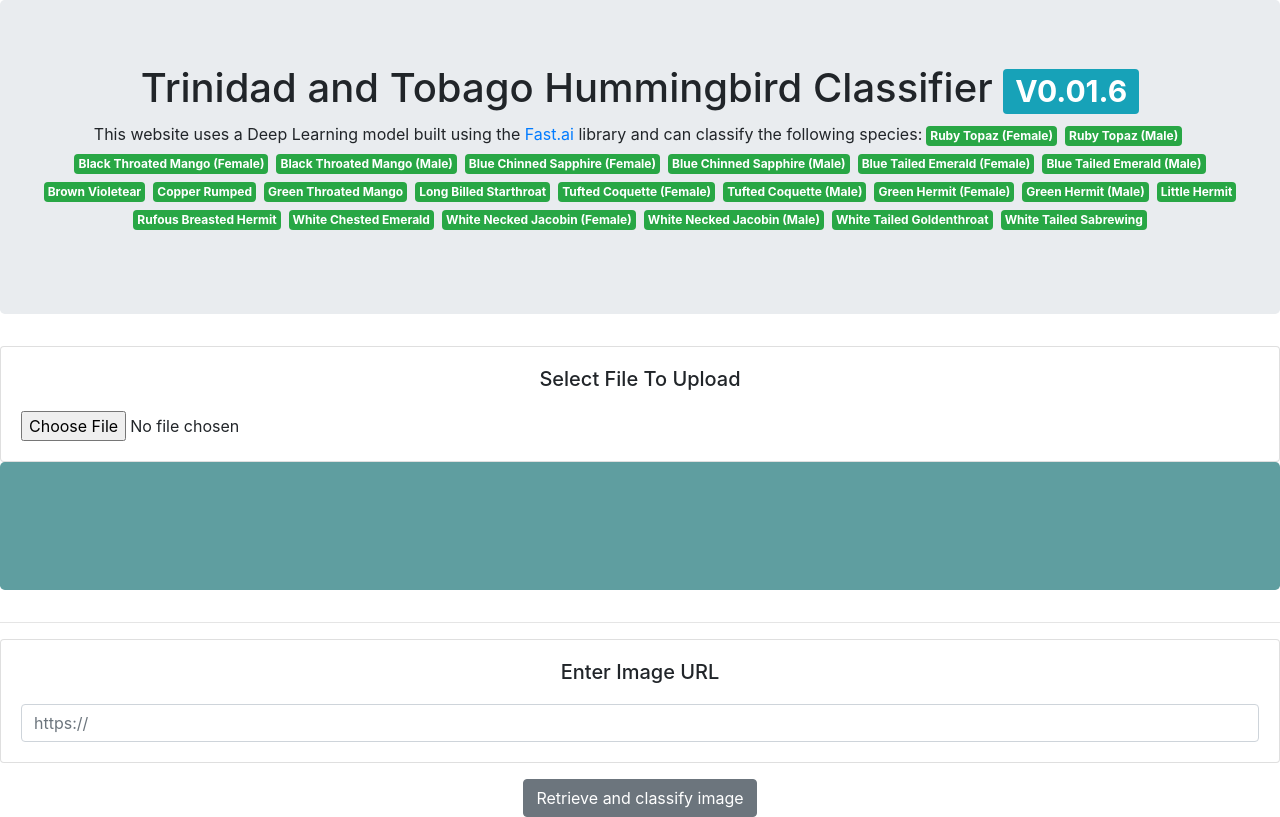
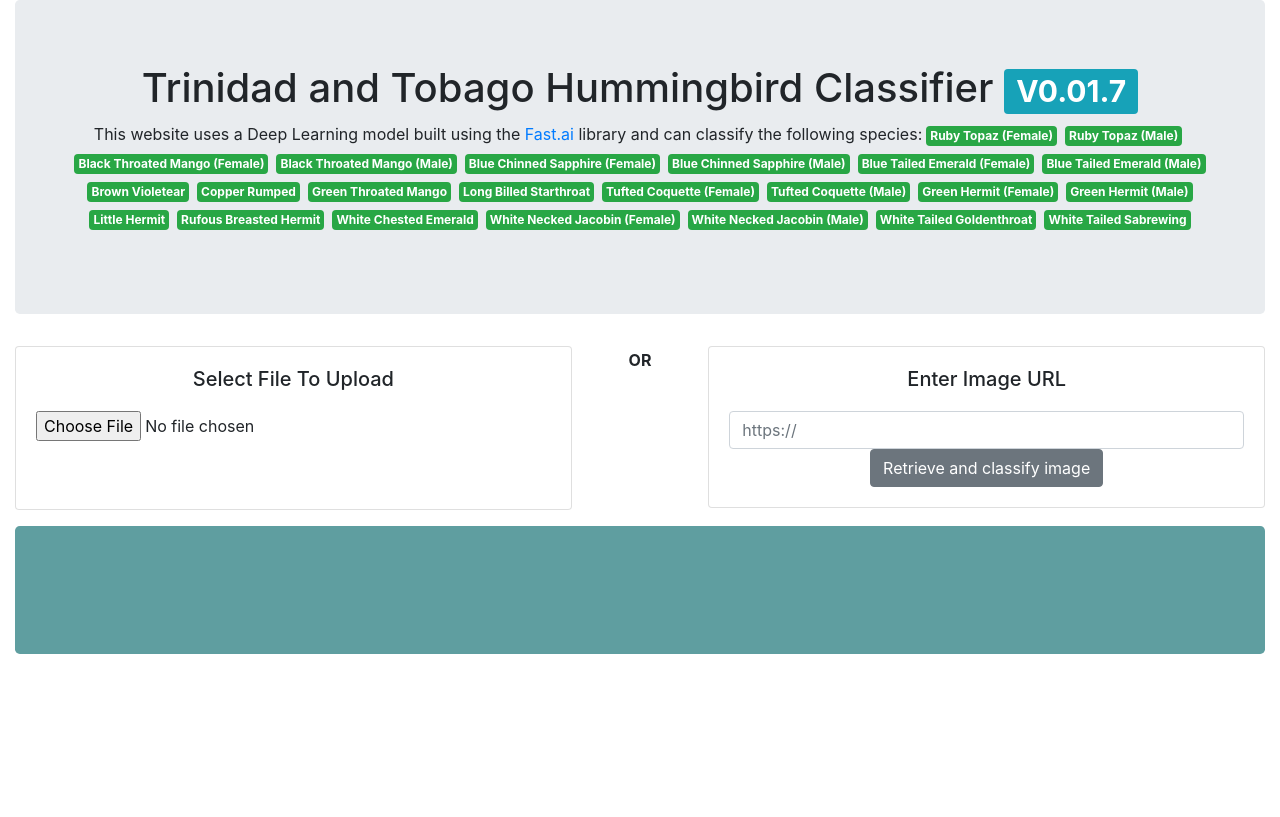
Before and after one commit to nissan/hummingbird-classifier, a React (Create React App) app in the folder clientapp/: page / in a window 1280 px wide. Built offline with nearby package versions, Linux system fonts and the light colour scheme.

Commit message:
give UI some love

```diff
--- a/clientapp/src/Hummingbird.js
+++ b/clientapp/src/Hummingbird.js
@@ -11,7 +11,10 @@ import {
   Input,
   Label,
   Jumbotron,
-  Progress
+  Progress,
+  Container,
+  Row,
+  Col
 } from "reactstrap";
 
 class Hummingbird extends Component {
@@ -24,6 +27,7 @@ class Hummingbird extends Component {
     this.upload = this.upload.bind(this);
     this.handleSubmit = this.handleSubmit.bind(this);
     this.classify = this.classify.bind(this);
+    this.validateUrl = this.validateUrl.bind(this);
   }
   upload(file) {
     const form = new FormData();
@@ -58,6 +62,11 @@ class Hummingbird extends Component {
       .then(data => this.setState({ predictions: data.predictions }))
       .catch(error => console.log(error));
   }
+  validateUrl(url) {
+    return /^(?:(?:(?:https?|ftp):)?\/\/)(?:\S+(?::\S*)?@)?(?:(?!(?:10|127)(?:\.\d{1,3}){3})(?!(?:169\.254|192\.168)(?:\.\d{1,3}){2})(?!172\.(?:1[6-9]|2\d|3[0-1])(?:\.\d{1,3}){2})(?:[1-9]\d?|1\d\d|2[01]\d|22[0-3])(?:\.(?:1?\d{1,2}|2[0-4]\d|25[0-5])){2}(?:\.(?:[1-9]\d?|1\d\d|2[0-4]\d|25[0-4]))|(?:(?:[a-z\u00a1-\uffff0-9]-*)*[a-z\u00a1-\uffff0-9]+)(?:\.(?:[a-z\u00a1-\uffff0-9]-*)*[a-z\u00a1-\uffff0-9]+)*(?:\.(?:[a-z\u00a1-\uffff]{2,})))(?::\d{2,5})?(?:[/?#]\S*)?$/i.test(
+      url
+    );
+  }
   handleChange(event) {
     this.setState({
       file: URL.createObjectURL(event.target.files[0])
@@ -67,10 +76,12 @@ class Hummingbird extends Component {
   handleSubmit(event) {
     event.preventDefault();
     const imageUrl = event.target.imageUrl.value;
+    if (this.validateUrl(imageUrl)) {
       this.setState({
         file: imageUrl
       });
       this.classify(imageUrl);
+    }
   }
   render() {
     const predArray = [
@@ -102,11 +113,14 @@ class Hummingbird extends Component {
     const predMap = new Map(predArray);
 
     return (
-      <div>
+      <Container fluid>
+        <Row>
+          <Col>
+            {" "}
             <Jumbotron>
               <h1>
                 Trinidad and Tobago Hummingbird Classifier{" "}
-            <Badge color="info">V0.01.6</Badge>
+                <Badge color="info">V0.01.7</Badge>
               </h1>
               <p>
                 This website uses a Deep Learning model built using the{" "}
@@ -187,6 +201,11 @@ class Hummingbird extends Component {
                 </span>
               </p>
             </Jumbotron>
+          </Col>
+        </Row>
+
+        <Row>
+          <Col>
             <Form action="/upload" method="post" encType="multipart/form-data">
               <FormGroup>
                 <Card>
@@ -202,16 +221,65 @@ class Hummingbird extends Component {
                         style={{ textAlign: "center", verticalAlign: "middle" }}
                         onChange={this.handleChange}
                       />
+                      <br /><br />
+                    </CardText>
+                  </CardBody>
+                </Card>
+              </FormGroup>
+            </Form>
+          </Col>
+          <Col sm="1" md="1" xs="1">
+            <span
+              style={{
+                verticalAlign: "middle",
+                textAlign: "center",
+                fontWeight: "bold"
+              }}
+            >
+              OR
+            </span>
+          </Col>
+          <Col>
+            <Form
+              onSubmit={
+                this.handleSubmit
+              } /*action="/classify-url" method="get" */
+            >
+              <FormGroup>
+                <Card>
+                  <CardBody>
+                    <CardTitle>
+                      <Label for="imageUrl">Enter Image URL</Label>
+                    </CardTitle>
+                    <CardText>
+                      <Input
+                        type="text"
+                        name="imageUrl"
+                        id="imageUrl"
+                        placeholder="https://"
+                      />
+                      <Button type="submit">Retrieve and classify image</Button>
+                    </CardText>
+                  </CardBody>
+                </Card>
+              </FormGroup>
+            </Form>
+          </Col>
+        </Row>
+        <Row>
+          <Col>
             {this.state.file !== undefined && (
               <img
                 src={this.state.file}
                 alt="file"
-                      style={{ width: "450px", height: "450px" }}
+                style={{ width: "350px", height: "350px" }}
               />
             )}
-                </CardText>
-              </CardBody>
-            </Card>
+          </Col>
+        </Row>
+        <Row>
+          <Col>
+            {" "}
             <Jumbotron style={{ backgroundColor: "cadetblue" }}>
               {this.state.predictions !== undefined &&
                 this.state.predictions.map(prediction => {
@@ -243,33 +311,9 @@ class Hummingbird extends Component {
                   } else return "";
                 })}
             </Jumbotron>
-          </FormGroup>
-          {/* <Button>Upload Image</Button> */}
-        </Form>
-        <hr />
-        <Form
-          onSubmit={this.handleSubmit} /*action="/classify-url" method="get" */
-        >
-          <FormGroup>
-            <Card>
-              <CardBody>
-                <CardTitle>
-                  <Label for="imageUrl">Enter Image URL</Label>
-                </CardTitle>
-                <CardText>
-                  <Input
-                    type="text"
-                    name="imageUrl"
-                    id="imageUrl"
-                    placeholder="https://"
-                  />
-                </CardText>
-              </CardBody>
-            </Card>
-          </FormGroup>
-          <Button type="submit">Retrieve and classify image</Button>
-        </Form>
-      </div>
+          </Col>
+        </Row>
+      </Container>
     );
   }
 }
```
Lines whose indentation alone changed are shown as unchanged.
